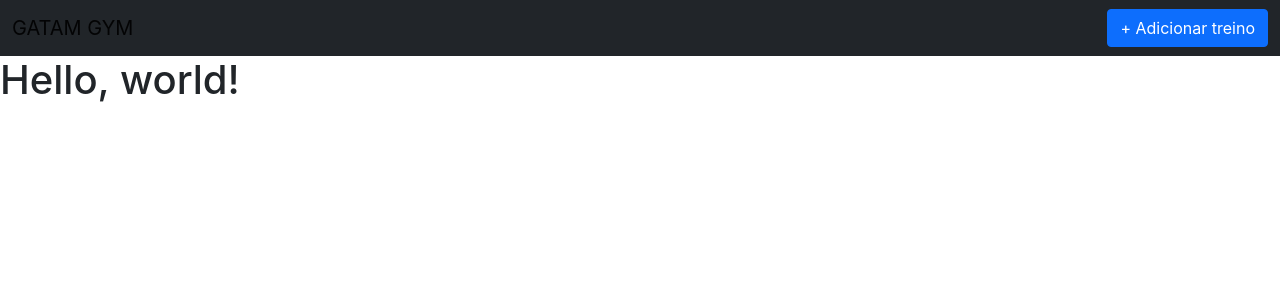
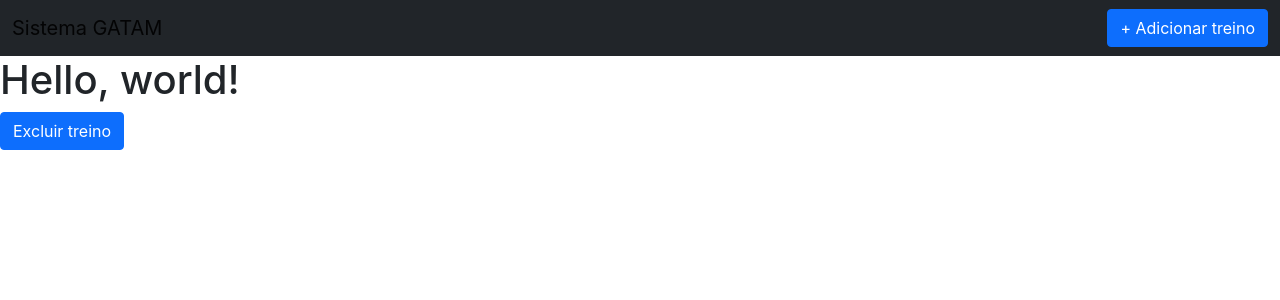
Before and after one commit to gtadashii/gatam-gym-front, a React (Create React App) app: page / in a window 1280 px wide. Shown: the top 300 px of the page. Built offline with nearby package versions, Linux system fonts and the light colour scheme.

Commit message:
feat: adds Alisson Alert component

```diff
--- a/package.json
+++ b/package.json
@@ -6,11 +6,14 @@
     "@testing-library/jest-dom": "^5.14.1",
     "@testing-library/react": "^13.0.0",
     "@testing-library/user-event": "^13.2.1",
+    "axios": "^0.27.2",
     "bootstrap": "^5.2.0",
     "react": "^18.2.0",
     "react-bootstrap": "^2.5.0",
     "react-dom": "^18.2.0",
     "react-scripts": "5.0.1",
+    "sweetalert2": "^11.4.29",
+    "sweetalert2-react-content": "^5.0.3",
     "web-vitals": "^2.1.0"
   },
   "scripts": {
--- a/public/index.html
+++ b/public/index.html
@@ -24,7 +24,7 @@
       work correctly both with client-side routing and a non-root public URL.
       Learn how to configure a non-root public URL by running `npm run build`.
     -->
-    <title>React App</title>
+    <title>Sistema GATAM</title>
     <link href="https://cdn.jsdelivr.net/npm/bootstrap@5.0.2/dist/css/bootstrap.min.css" rel="stylesheet" integrity="sha384-EVSTQN3/azprG1Anm3QDgpJLIm9Nao0Yz1ztcQTwFspd3yD65VohhpuuCOmLASjC" crossorigin="anonymous">
   </head>
   <body>
--- a/src/App.js
+++ b/src/App.js
@@ -1,7 +1,7 @@
 import React from "react";
 import { Container, Navbar } from "react-bootstrap";
 import { WorkoutModal } from "./components/WorkoutModal"
-import "./App.css";
+import { Alert } from "../src/components/Alert";
 
 function App() {
 
@@ -9,11 +9,12 @@ function App() {
     <>
       <Navbar bg="dark" expand="lg">
         <Container fluid>
-            <Navbar.Brand href="#">GATAM GYM</Navbar.Brand>
+          <Navbar.Brand href="#">Sistema GATAM</Navbar.Brand>
           <WorkoutModal />
         </Container>
       </Navbar>
       <h1>Hello, world!</h1>
+      <Alert />
     </>
   );
 }
--- /dev/null
+++ b/src/components/Alert/Alert.js
@@ -0,0 +1,36 @@
+import React from "react";
+import { Button } from "react-bootstrap";
+import Swal from "sweetalert2";
+import withReactContent from "sweetalert2-react-content";
+
+const MySwal = withReactContent(Swal);
+
+export function Alert() {
+
+function excluir() {
+  new MySwal({
+    title: "Tem Certeza que deseja excluir?",
+    text: "Ao excluir não será possível recuperar o treino!",
+    icon: "warning",
+    buttons: true,
+    dangerMode: true,
+    denyButtonText: `Cancelar`,
+    showDenyButton: true,
+  }).then((willDelete) => {
+    if (willDelete) {
+      MySwal("Treino excluido com sucesso!", {
+        icon: "success",
+      });
+    } else {
+      MySwal("Seu treino está salvo!");
+    }
+  });
+}
+
+  return (
+    <>
+      <Button onClick={excluir}>Excluir treino</Button>
+      <script src="https://unpkg.com/sweetalert/dist/sweetalert.min.js"></script>
+    </>
+  );
+}
--- /dev/null
+++ b/src/components/Alert/index.js
@@ -0,0 +1 @@
+export * from "./Alert"
```
Also changed, not shown: 1 other file (tests, documents, lock files or other folders). Lines whose indentation alone changed are shown as unchanged.
